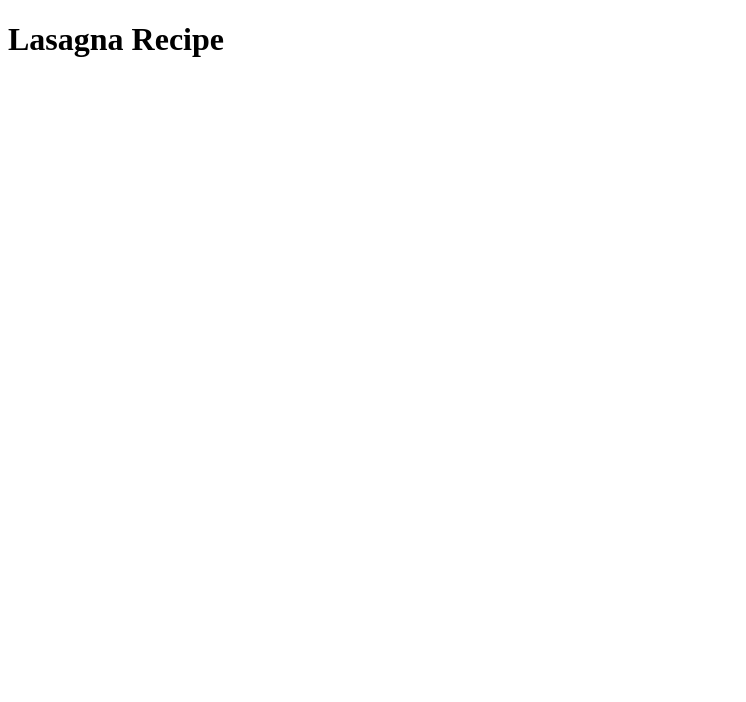
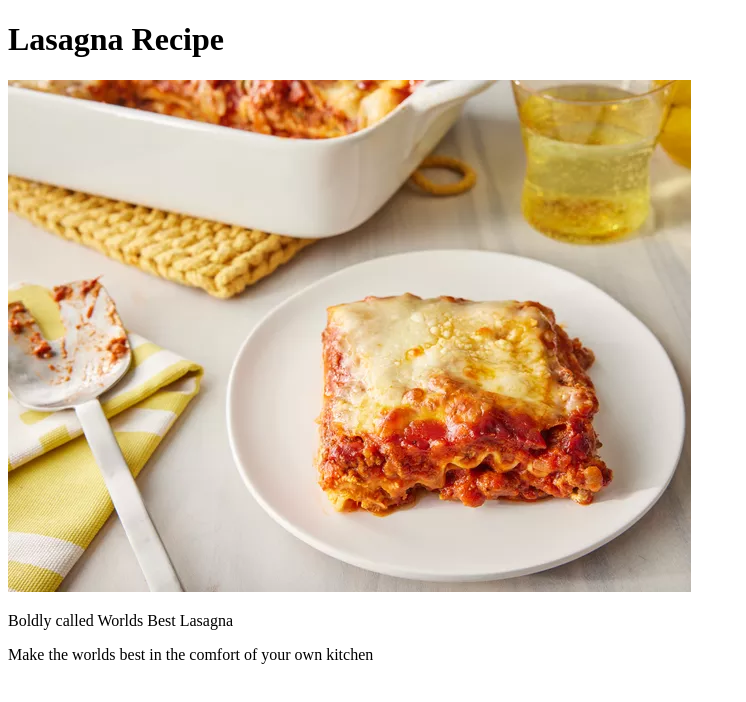
Before and after one commit to wegjr/odin-recipes, a plain HTML site: page recipes/lasagna.html in a window 1280 px wide. Shown: the whole page, without its empty margins (0-746 px from the left). Drawn offline with Linux system fonts and the light colour scheme.

Commit message:
Edited mistaken code
Lasagna recipe mistakenly placed in index.html. Code moved to lasagna.html.

```diff
--- a/recipes/lasagna.html
+++ b/recipes/lasagna.html
@@ -7,5 +7,8 @@
 </head>
 <body>
   <h1>Lasagna Recipe</h1>
+  <img src="lasagna.webp" alt="Lasagna picture">
+  <p>Boldly called Worlds Best Lasagna</p>
+  <p>Make the worlds best in the comfort of your own kitchen</p>
 </body>
 </html>
```
Also changed, not shown: index.html (+1 -3 lines).
